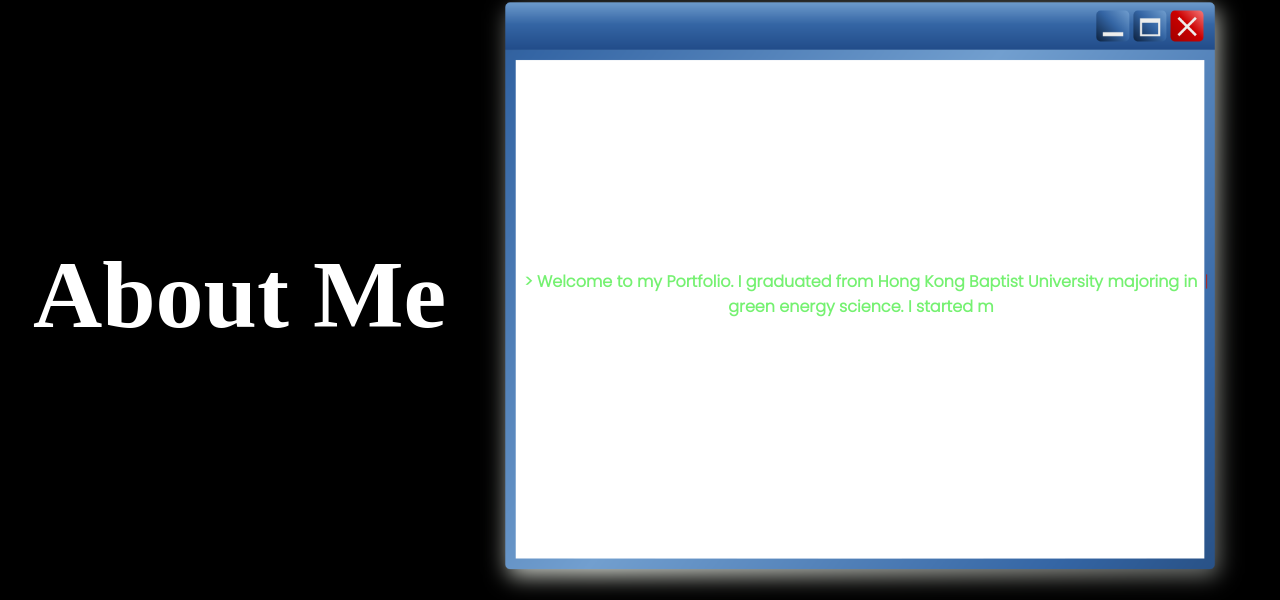
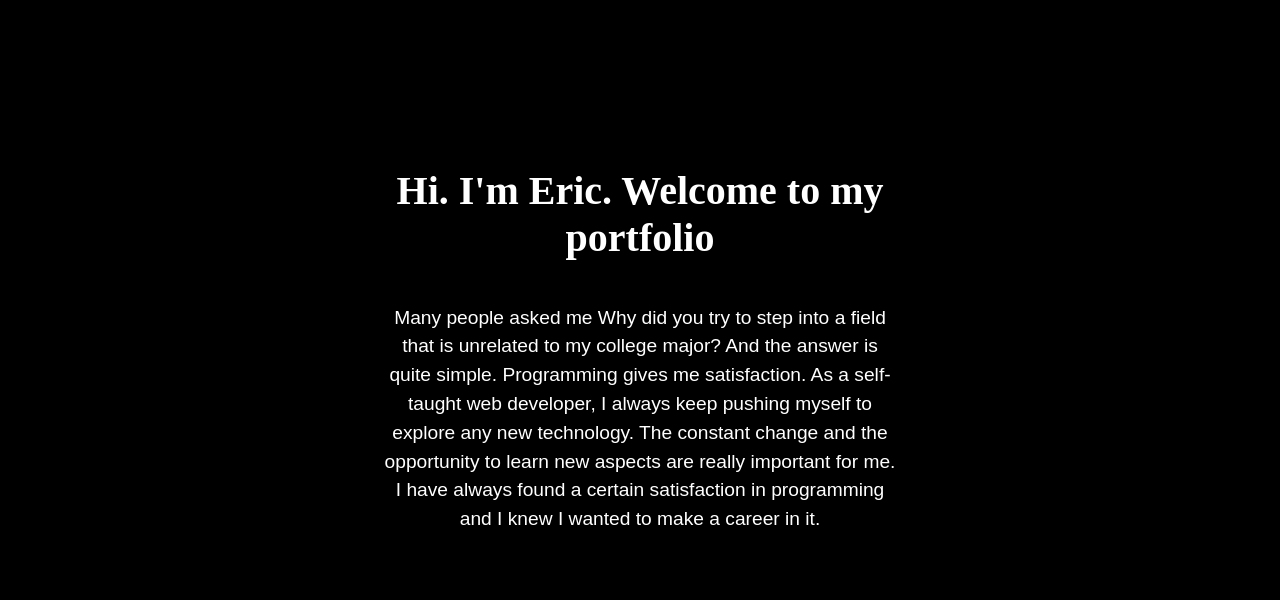
Before and after one commit to starxburst/portfolio, a React (Create React App) app: page / in a window 1280 px wide. Shown: the part 820-1420 px from the top of the page. Built offline with nearby package versions, Linux system fonts and the light colour scheme; a web font is replaced by a local one.

Commit message:
deleted windows Img

```diff
--- a/src/components/About.js
+++ b/src/components/About.js
@@ -1,6 +1,5 @@
 import React, { useState, useEffect } from "react";
 import '../styles/About.css'
-import windowImg from '../assets/window.png'
 import Typewriter from 'typewriter-effect';
 
 const About = () => {
@@ -11,9 +10,11 @@ const About = () => {
         const target = document.getElementById("aboutContainer");
         const windowHeight = window.innerHeight;
         const elementTop = target.getBoundingClientRect().top;
-        if (elementTop - windowHeight <= 0) {
+        if (elementTop - windowHeight < 0) {
             setElementVisible(true);
             console.log(elementVisible);
+        } else {
+            setElementVisible(false);
         }
         console.log(elementTop);
         console.log(window.innerHeight);
@@ -25,31 +26,13 @@ const About = () => {
 
     return (
         <div id="aboutContainer" className="about-container">
-            <div className="about-header">
-                <h1> About Me </h1>
-
-            </div>
             <div className="about-content-container">
-                <div className="window-container">
-                    <img className="window-image" src={windowImg} alt="window" />
-                    {elementVisible? (
-                        <div className="about-typewriter-container">
-                            <Typewriter
-                            options={{
-                                strings: ['> Welcome to my Portfolio. I graduated from Hong Kong Baptist University majoring in green energy science. I started my programming journey when I was 12 years old. I was obsessed with video games and put many times into them. During that time, I touched the programming step by step. I could contribute to the community, and exchange ideas with other developers. Currently, I’m trying to become a full-stack Javascript developer. Web development allows me to demonstrate creativity, create eye-catching animation and styling in numerous ways, turning designs into high-quality code. After over a year of study, I am ready to contribute to the world in this new way.'],
-                                autoStart: true,
-                                loop: true,
-                                delay: 20,
-                                pauseFor: 10000000,
-                                wrapperClassName: 'about-typewriter-wrapper',
-                                cursorClassName: 'typewriter-cursor'
-                            }}
-                            />
-                        </div>
-                    ):
-                    null}
-                </div>
-            </div>
+                <h1 className="about-header"> Hi. I'm Eric. Welcome to my portfolio </h1>
+                {elementVisible? (
+                    <h2 className="about-content-description">Many people asked me Why did you try to step into a field that is unrelated to my college major? And the answer is quite simple. Programming gives me satisfaction. As a self-taught web developer, I always keep pushing myself to explore any new technology. The constant change and the opportunity to learn new aspects are really important for me. I have always found a certain satisfaction in programming and I knew I wanted to make a career in it.</h2>
+                ):
+                null}
+    </div>
         </div>
     )
 }
--- a/src/styles/About.css
+++ b/src/styles/About.css
@@ -2,62 +2,37 @@
 @import url('https://fonts.googleapis.com/css?family=Waiting+for+the+Sunrise');
 .about-container {
     font-family: 'Waiting for the Sunrise';
-    position: relative;
     backdrop-filter: blur(10px);
     display: flex;
+    flex-direction: column;
     align-items: center;
-    justify-content: space-evenly;
+    justify-content: end;
+    width: 100%;
+
+}
+
+.about-content-container {
+    width: 40%;
+    display: flex;
+    flex-direction: column;
+    justify-content: center;
+    align-items: center;
+    text-align: center;
+    margin: 10rem;
 }
 
 .about-header {
-    display: flex;
-    flex-direction: row;
-    font-size: 3rem;
+    font-size: 2.5rem;
 }
 
-.window-container {
-    position: relative;
-    text-align: center;
-}
-
-.window-image {
-    width: 40vw;
-}
-
-.about-typewriter-container {
-    font-family: 'Poppins', sans-serif;
-    position: absolute;
-    top: 50%;
-    left: 50%;
-    transform: translate(-50%, -50%);
-    font-size: 1.5rem;
-    width: 90%;
-    height: 70%;
-    display: flex;
-    align-items: center;
-    overflow-y: scroll;
-}
-
-.about-typewriter-container::-webkit-scrollbar {
-    width: 0px;
-    background: transparent;
-}
-
-
-.about-typewriter-wrapper {
-    height: 50%;
-    font-weight: bold;
-    font-family: 'Poppins', sans-serif;
+.about-content-description {
+    font-family: "europa", sans-serif;
+    font-size: 1.2rem;
+    font-weight: 400;
+    line-height: 1.5;
 }
 
 @media (max-width: 1919px) {
-    .window-image {
-        width: 60vw;
-    }
-
-    .about-typewriter-container {
-        font-size: 1rem;
-    }
 }
 
 @media (max-width: 768px) {
@@ -66,13 +41,17 @@
         flex-direction: column;
 
     }
-    .window-image {
-        width: 100vw;
-        height: 70vh;
+
+    .about-header {
+        font-size: 1.5rem;
     }
 
-    .about-typewriter-container {
-        font-size: 1rem;
+
+    .about-content-container {
         width: 90%;
+        display: flex;
+        flex-direction: column;
+        justify-content: center;
+        align-items: center;
     }
 }
```
